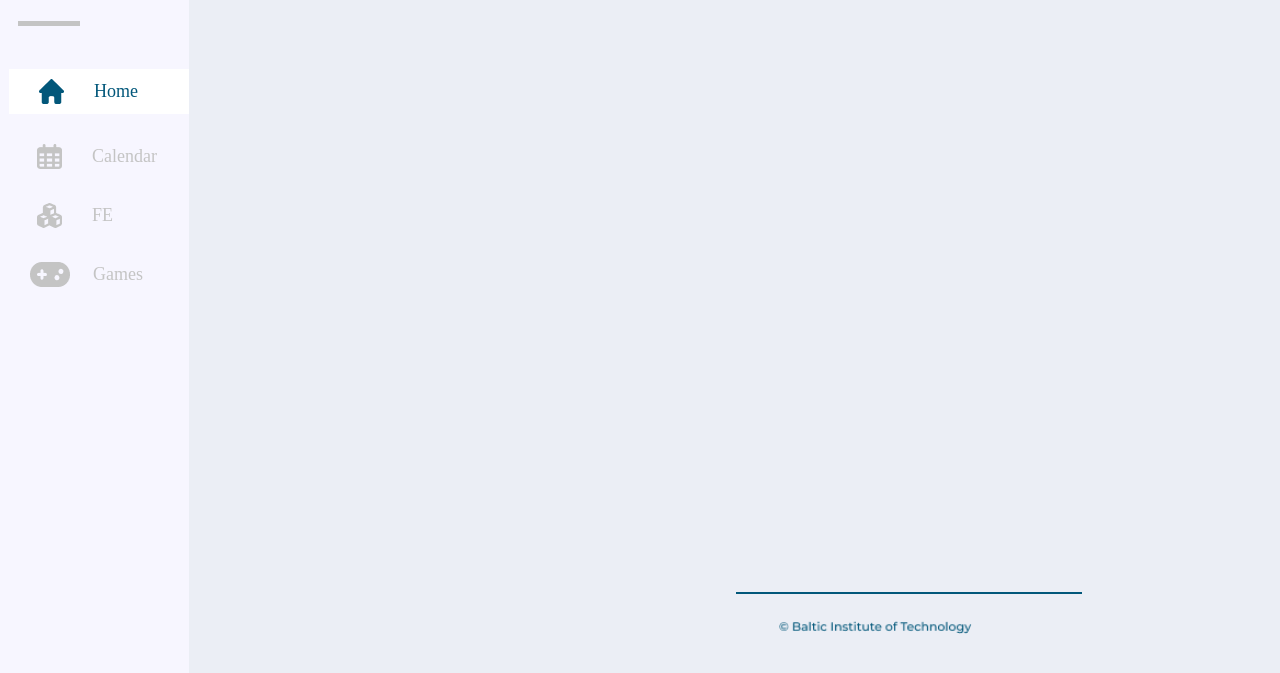
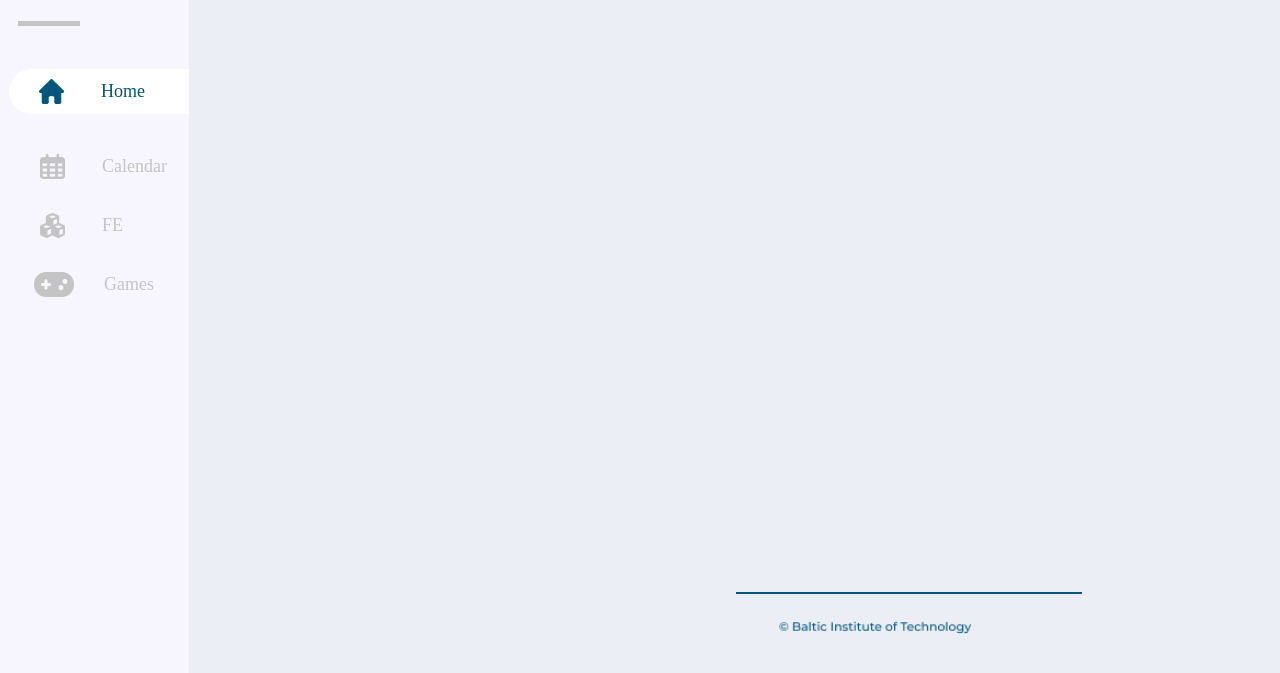
Before and after one commit to Vital188/Calendar-forms-responsive-design-, a website: page index.html in a window 1280 px wide. Shown: the part 89-762 px from the top of the page. Drawn offline with Linux system fonts and the light colour scheme.

Commit message:
Icons and text update

```diff
--- a/css/layout.css
+++ b/css/layout.css
@@ -28,8 +28,9 @@
     left: 9px;
     padding: 10px 120px 10px 30px;
     background-color: #fff;
-    gap: 30px;
+    gap: 37px;
     align-items: center;
+    border-radius: 25px 0px 0px 25px;
 }
 
 .vectors > a {
@@ -44,10 +45,12 @@
     flex-direction: row;
     position: absolute;
     top: 233px;
-    left: 37px;
+    left: 10px;
+    padding: 10px 120px 10px 30px;
     align-items: center;
     text-decoration: none;
-    gap: 30px;
+    gap: 37px;
+    border-radius: 25px 0px 0px 25px;
 }
 
 .vector1 > a {
@@ -56,16 +59,46 @@
     color:#C4C4C4;
     font-family: 'Montserrat';
 }
+.vectors:hover {
+    background:#F7F6FF ;
+}
+
+.vector1:hover {
+    background-color:#fff;
+    color: #02577A;
+}
+
+.vector1>a:hover {
+    color: #02577A;
+}
+
+.vector2:hover {
+    background-color:#fff;
+}
+
+.vector2>a:hover {
+    color: #02577A;
+}
+
+.vector3:hover {
+    background-color:#fff;
+}
+
+.vector3:hover>a:hover {
+    color: #02577A;
+}
 
 .vector2 {
     display: flex;
     flex-direction: row;
     position: absolute;
     top: 292px;
-    left: 37px;
+    left: 10px;
+    padding: 10px 120px 10px 30px;
     align-items: center;
     text-decoration: none;
-    gap: 30px;
+    gap: 37px;
+    border-radius: 25px 0px 0px 25px;
 }
 .vector2 > a {
     text-decoration: none;
@@ -79,10 +112,12 @@
     flex-direction: row;
     position: absolute;
     top: 351px;
-    left: 30px;
+    left: 4px;
+    padding: 10px 120px 10px 30px;
     align-items: center;
     text-decoration: none;
-    gap: 23px;
+    gap: 30px;
+    border-radius: 25px 0px 0px 25px;
 }
 .vector3 > a {
     text-decoration: none;
```
